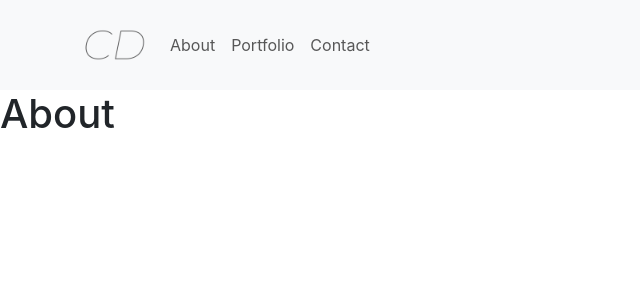
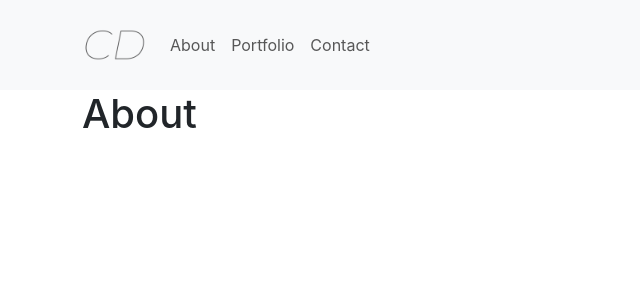
Before and after one commit to Caseyboy91/portfolio, a React (Create React App) app: page / in a window 1280 px wide. Shown: the top 300 px of the page, without its empty margins (0-640 px from the left). Built offline with nearby package versions, Linux system fonts and the light colour scheme.

Commit message:
initial commit

```diff
--- a/src/Pages/About/About.js
+++ b/src/Pages/About/About.js
@@ -1,8 +1,8 @@
 const About = () => {
   return (
-    <>
+    <main className="container">
       <h1>About</h1>
-    </>
+    </main>
   );
 };
 
```
